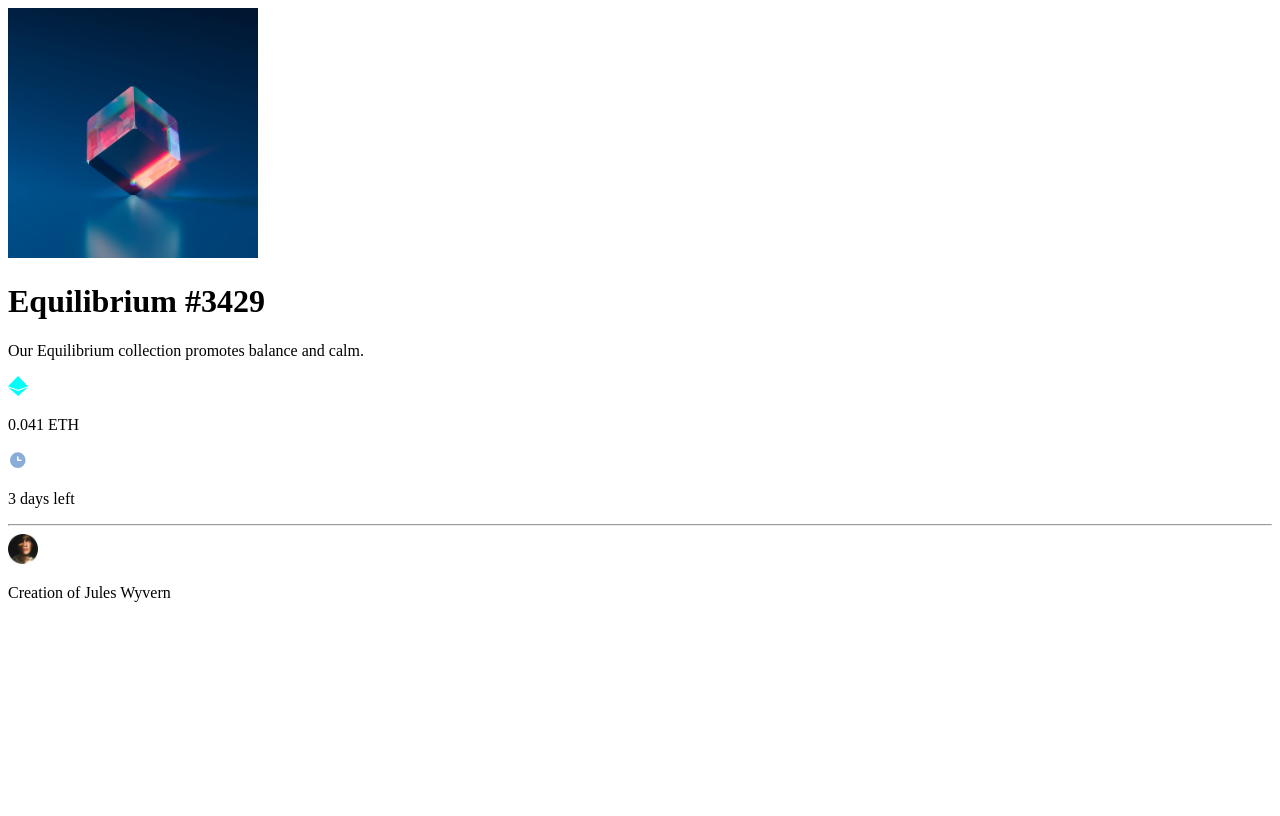
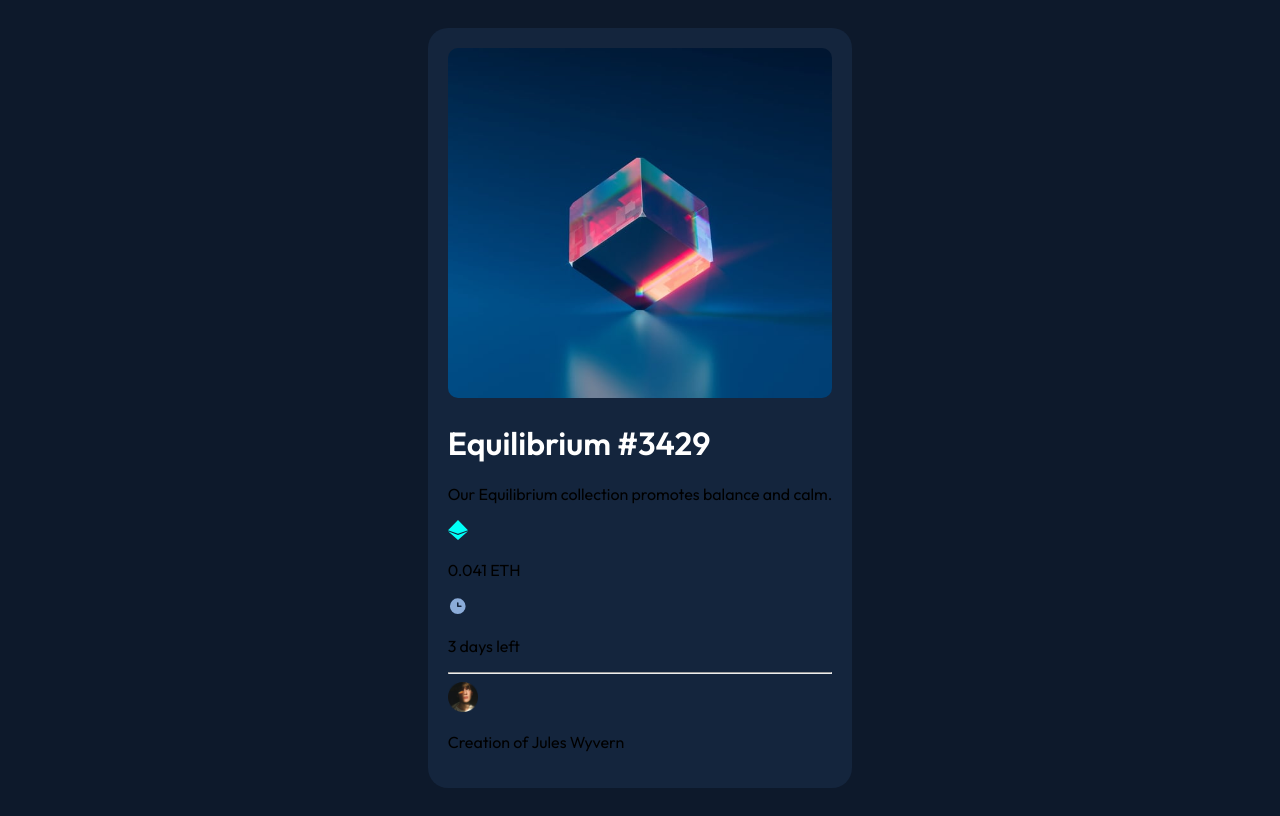
Before and after one commit to JoshLaforest/NFT-preview-component, a plain HTML site: page index.html in a window 1280 px wide. Drawn offline with Linux system fonts and the light colour scheme.

Commit message:
fonts/styles/layout

```diff
--- a/index.html
+++ b/index.html
@@ -5,11 +5,12 @@
     <meta http-equiv="X-UA-Compatible" content="IE=edge">
     <meta name="viewport" content="width=device-width, initial-scale=1.0">
     <title>NFT Preview Component</title>
+    <link rel="stylesheet" href="style.css">
 </head>
 <body>
     <main class="container">
         <div class="card">
-            <img src="images/image-equilibrium.jpg" alt="Picture of a coloured glass cube." width="250" height="250">
+            <img class="card-img" src="images/image-equilibrium.jpg" alt="Picture of a coloured glass cube." width="250" height="350">
             <h1>Equilibrium #3429</h1>
             <p>Our Equilibrium collection promotes balance and calm.</p>
             <div class="flex-wrapper">
@@ -20,11 +21,11 @@
                 <img src="images/icon-clock.svg" alt="clock icon" width="20" height="20">
                 <p>3 days left</p>
             </div>
-        </div>
-        <hr>
-        <div class="flex-wrapper">
-            <img src="images/image-avatar.png" alt="avatar" width="30" height="30">
-            <p>Creation of <span>Jules Wyvern</span></p>
+            <hr>
+            <div class="flex-wrapper">
+                <img src="images/image-avatar.png" alt="avatar" width="30" height="30">
+                <p>Creation of <span>Jules Wyvern</span></p>
+            </div>
         </div>
     </main>
 </body>
--- /dev/null
+++ b/style.css
@@ -0,0 +1,29 @@
+@import url('https://fonts.googleapis.com/css2?family=Outfit:wght@300;400;600&display=swap');
+
+body {
+    background-color: hsl(217, 54%, 11%);
+    font-family: 'Outfit', sans-serif;
+}
+
+h1 {
+    color: white;
+}
+
+.container {
+    height: 100vh;
+    display: flex;
+    flex-direction: column;
+    justify-content: center;
+    align-items: center;
+}
+
+.card {
+    background-color: hsl(216, 50%, 16%);
+    padding: 20px;
+    border-radius: 20px;
+}
+
+.card-img {
+    width: 100%;
+    border-radius: 10px;
+}
```
